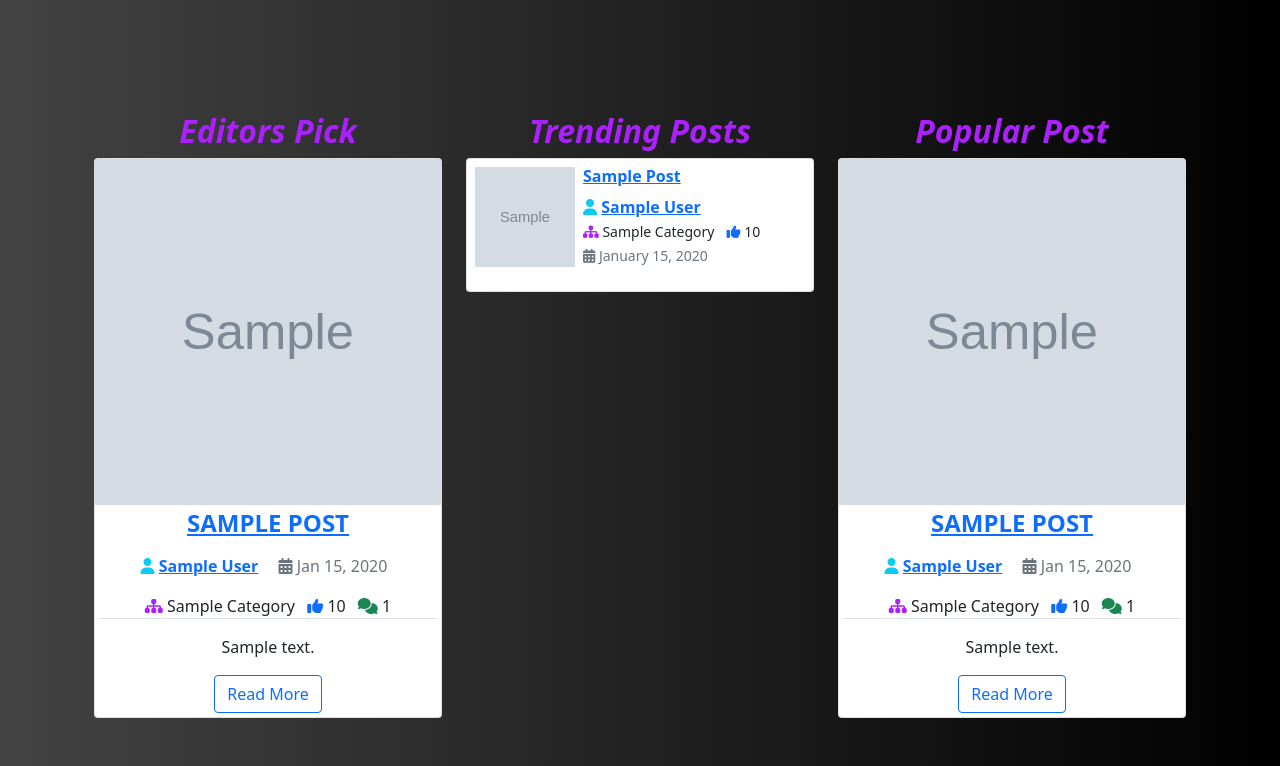
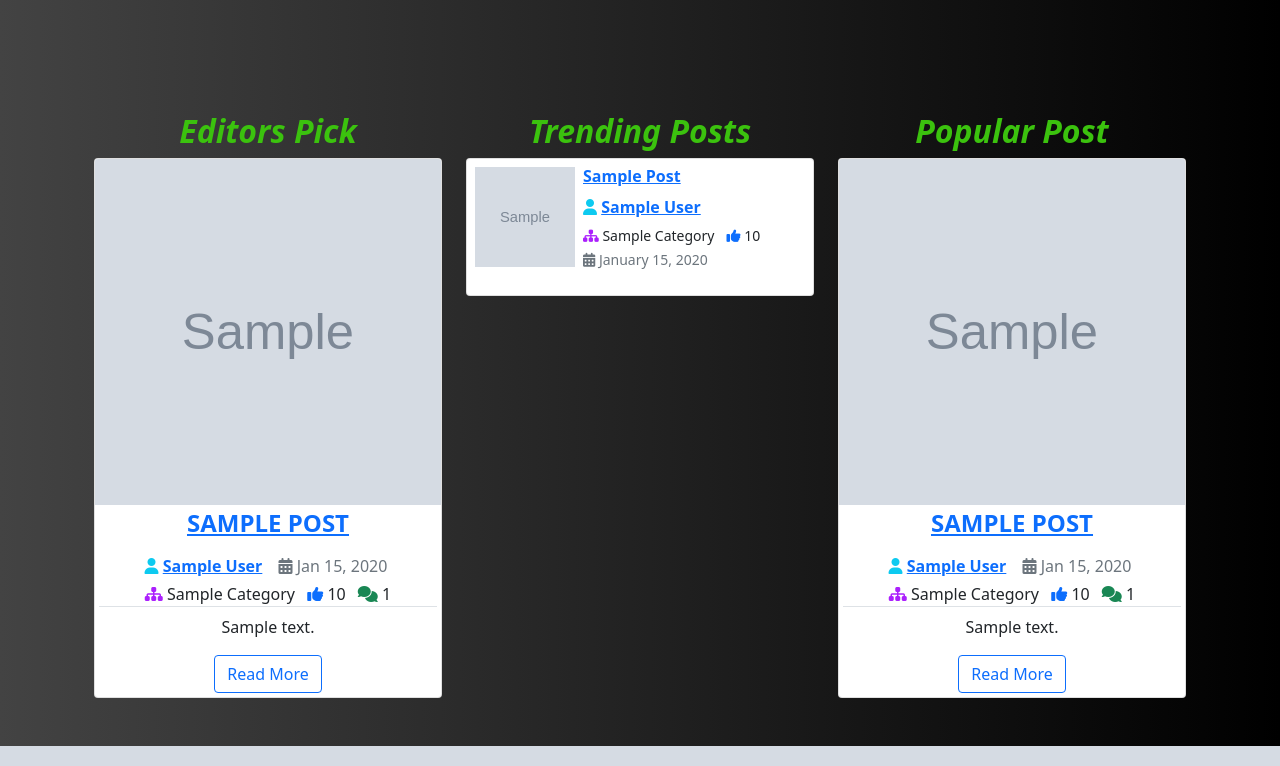
Before and after one commit to DarrachBarneveld/CoolCoders-PP4, a Django app: template templates/home.html in a window 1280 px wide. Shown: the part 76-842 px from the top of the page. Run offline with Django 3.2, Linux system fonts and the light colour scheme; the template is opened without the code that fills it: most values are stand-ins (such as "Sample title", 1, 10 or a date in 2020); grey boxes marked "Sample" are stand-in pictures; some libraries are stand-ins or nearby versions.

Commit message:
#17 Created a post detailtemplate, view and url pattern

```diff
--- a/blog/urls.py
+++ b/blog/urls.py
@@ -6,4 +6,5 @@ from . import views
 urlpatterns = [
     path("", views.HomePageView.as_view(), name="home"),
     path("<slug:slug>/", views.CategoryPage.as_view(), name="index"),
+    path("post/<slug:slug>/", views.PostDetailPage.as_view(), name="post-detail"),
 ]
--- a/static/css/styles.css
+++ b/static/css/styles.css
@@ -5,6 +5,14 @@
   --neon-green: #3bc20e;
   --neon-purple: #ab20fd;
   --primary-blue: #48abe0;
+}
+
+*,
+*::before,
+*::after {
+  box-sizing: border-box;
+  margin: 0;
+  padding: 0;
 }
 
 /* GLOBAL CSS */
@@ -27,3 +35,7 @@ img {
 .text-purple {
   color: var(--neon-purple);
 }
+
+.text-green {
+  color: var(--neon-green);
+}
--- a/templates/home.html
+++ b/templates/home.html
@@ -6,7 +6,7 @@
 <div class="container pt-5 text-center">
   <div class="row pt-md-5">
     <div class="col-lg-4 mb-5">
-      <h2 class="text-purple">
+      <h2 class="text-green">
         <strong><em>Editors Pick</em></strong>
       </h2>
       {% for post in editors_pick %}
@@ -15,7 +15,7 @@
     </div>
 
     <div class="col-lg-4 mb-5">
-      <h2 class="text-purple">
+      <h2 class="text-green">
         <strong><em>Trending Posts</em></strong>
       </h2>
       {% for post in trending_posts %}
@@ -25,7 +25,7 @@
 
 
     <div class="col-lg-4 mb-5">
-      <h2 class="text-purple">
+      <h2 class="text-green">
         <strong><em>Popular Post</em></strong>
       </h2>
       {% for post in popular_post %}
--- a/templates/includes/post-preview.html
+++ b/templates/includes/post-preview.html
@@ -18,7 +18,7 @@
         ></strong
       >
     </h3>
-    <ul class="list-inline">
+    <ul class="list-inline mb-1">
       <li class="list-inline-item">
         <i class="fa-solid fa-user text-info"></i>
         <a href="#">
@@ -26,13 +26,13 @@
         </a>
       </li>
       <li class="list-inline-item">
-        <time class="m-2 text-muted">
+        <time class="m-1 text-muted">
           <i class="fas fa-calendar-alt"></i>
           {{ post.created_on|date:"M d, Y" }}
         </time>
       </li>
     </ul>
-    <ul class="list-inline border-bottom">
+    <ul class="list-inline border-bottom mb-1">
       <li class="list-inline-item">
         <i class="fa-solid fa-sitemap text-purple"></i>
         <span class="text-capitalize">{{ post.category }}</span>
--- a/templates/includes/post-snippet.html
+++ b/templates/includes/post-snippet.html
@@ -18,7 +18,7 @@
           >
         </h3>
         <ul class="list-inline">
-          <li class="list-inline-item">
+          <li class="list-inline-item mb-1">
             <i class="fa-solid fa-user text-info"></i>
             <a href="#">
               <strong class="text-capitalize"> {{post.author}}</strong>
```
Also changed, not shown: blog/views.py (+24 -1 lines), templates/post-detail.html (added, +11 -0 lines).
